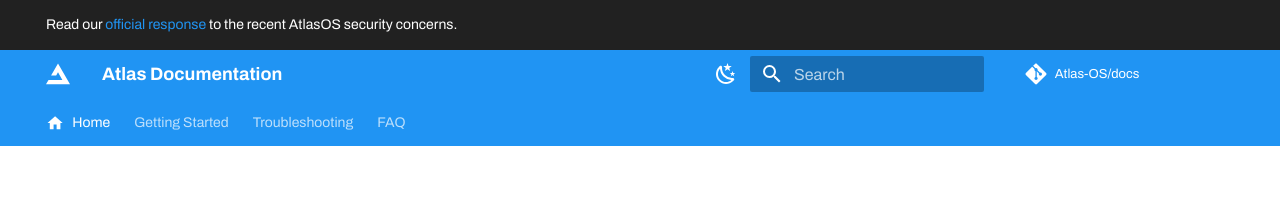
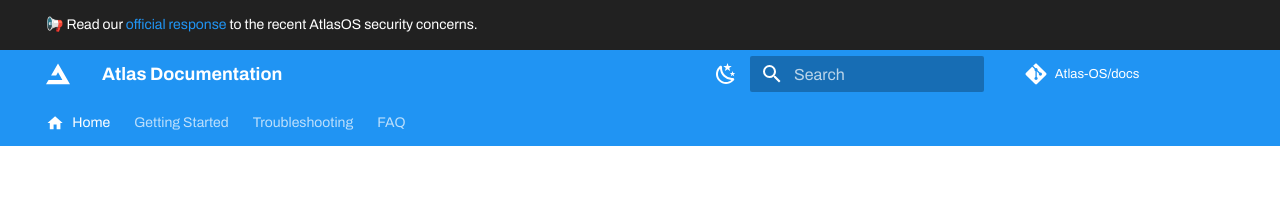
Before and after one commit to Atlas-OS/docs, an MkDocs documentation site: the page built from docs/index.md, in a window 1280 px wide and 1187 px high. Shown: the top 200 px of the window. Built offline with MkDocs 1.6.1 and Material for MkDocs 9.7.7, drawn with Linux system fonts in a browser that asks for light colours; some web fonts are replaced; comment, search, counter and statistics services are not loaded.

```diff
--- a/overrides/main.html
+++ b/overrides/main.html
@@ -2,6 +2,6 @@
 
 {% block announce %}
     <p>
-        Read our <a href="https://twitter.com/AtlasOS/status/1651284816489336832">official response</a> to the recent AtlasOS security concerns.
+        📢 Read our <a href="https://twitter.com/AtlasOS/status/1651284816489336832">official response</a> to the recent AtlasOS security concerns.
     </p>
 {% endblock %}
```
